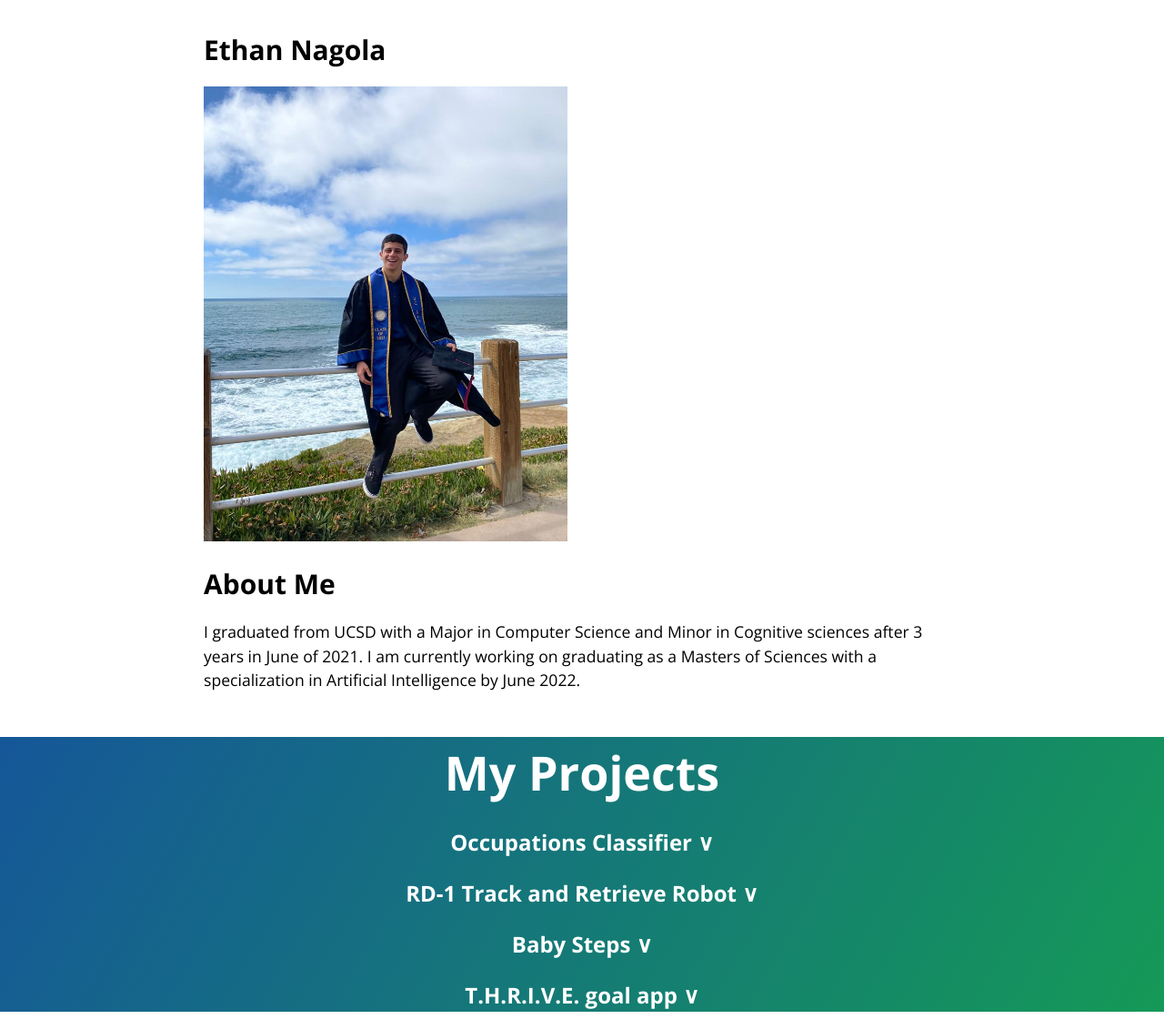
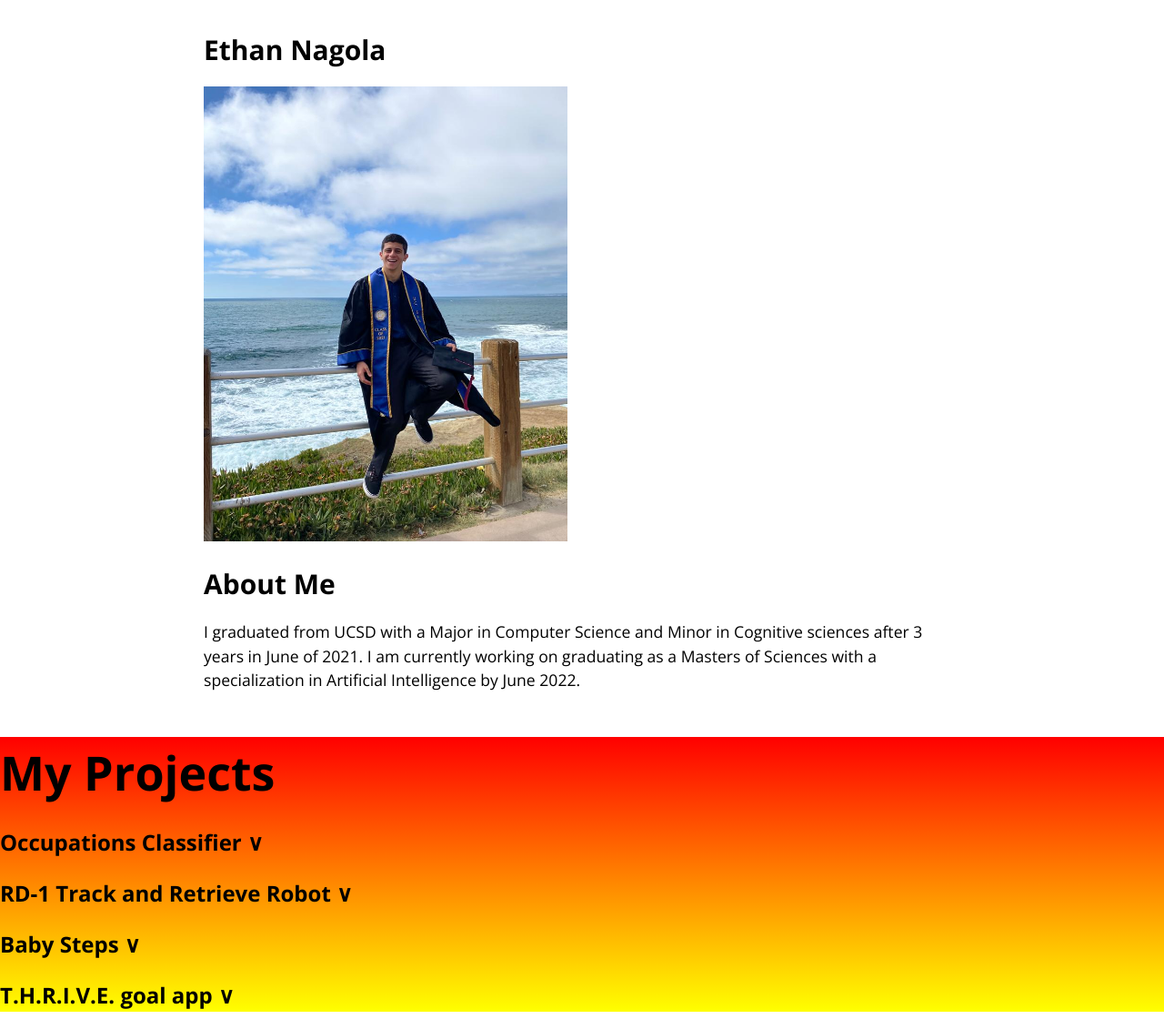
Before and after one commit to enagola/web, a Jekyll site: the page built from docs/ethan.md, in a window 1280 px wide. Shown: the whole page at 91% size. Built offline with Jekyll 4.4.1, drawn with Linux system fonts in a browser that asks for light colours.

Commit message:
Update template.html

```diff
--- a/docs/_layouts/template.html
+++ b/docs/_layouts/template.html
@@ -65,7 +65,7 @@
 
     </section>
 
-    <section class= {{ page.pageheader }} >
+    <section style='background-image: linear-gradient(red, yellow);'>
       <h1 class="project-name">My Projects</h1>
 
       <h2 onclick="toggleText()">Occupations Classifier &#9; &or;</h2>
```
